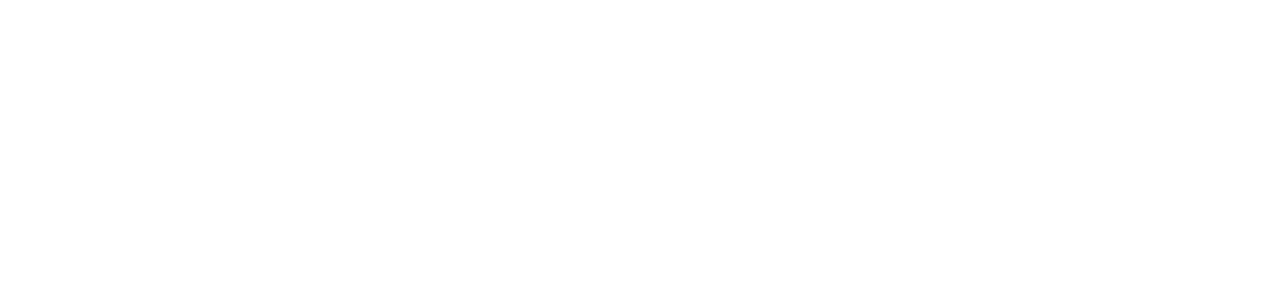
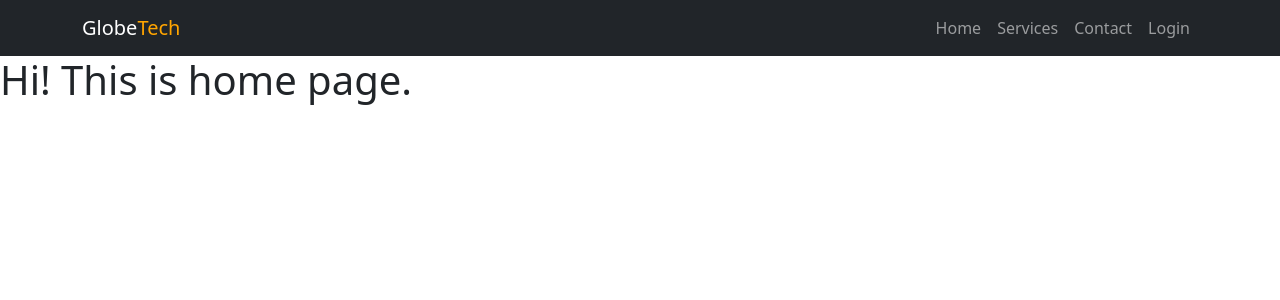
Before and after one commit to antorntech/globetech-project, a React (Create React App) app: page / in a window 1280 px wide. Shown: the top 300 px of the page. Built offline with nearby package versions, Linux system fonts and the light colour scheme.

Commit message:
create navbar in header folder

```diff
--- a/public/index.html
+++ b/public/index.html
@@ -23,7 +23,7 @@
       work correctly both with client-side routing and a non-root public URL.
       Learn how to configure a non-root public URL by running `npm run build`.
     -->
-  <title>React App</title>
+  <title>GlobeTech App</title>
 </head>
 
 <body>
--- a/src/App.js
+++ b/src/App.js
@@ -1,7 +1,24 @@
 import "bootstrap/dist/css/bootstrap.min.css";
+import { Routes, Route } from "react-router-dom";
+import Header from "./components/Header/Header";
+import Contact from "./Pages/Contact/Contact";
+import Home from "./Pages/Home/Home";
+import Login from "./Pages/Login/Login";
+import Services from "./Pages/Services/Services";
 
 function App() {
-  return <div></div>;
+  return (
+    <div>
+      <Header></Header>
+      <Routes>
+        <Route path="/" element={<Home></Home>}></Route>
+        <Route path="/home" element={<Home></Home>}></Route>
+        <Route path="/services" element={<Services></Services>}></Route>
+        <Route path="/contact" element={<Contact></Contact>}></Route>
+        <Route path="/login" element={<Login></Login>}></Route>
+      </Routes>
+    </div>
+  );
 }
 
 export default App;
--- /dev/null
+++ b/src/Pages/Login/Login.js
@@ -0,0 +1,11 @@
+import React from "react";
+
+const Login = () => {
+  return (
+    <div>
+      <h1>Hi! This is login page.</h1>
+    </div>
+  );
+};
+
+export default Login;
--- a/src/components/Header/Header.js
+++ b/src/components/Header/Header.js
@@ -2,37 +2,30 @@
 import Container from "react-bootstrap/Container";
 import Nav from "react-bootstrap/Nav";
 import Navbar from "react-bootstrap/Navbar";
-import NavDropdown from "react-bootstrap/NavDropdown";
+import { Link } from "react-router-dom";
 
 const Header = () => {
   return (
     <div>
       <Navbar collapseOnSelect expand="lg" bg="dark" variant="dark">
         <Container>
-          <Navbar.Brand href="#home">React-Bootstrap</Navbar.Brand>
+          <Navbar.Brand href="#home">
+            Globe<span style={{ color: "orange" }}>Tech</span>{" "}
+          </Navbar.Brand>
           <Navbar.Toggle aria-controls="responsive-navbar-nav" />
           <Navbar.Collapse id="responsive-navbar-nav">
-            <Nav className="me-auto">
-              <Nav.Link href="#features">Features</Nav.Link>
-              <Nav.Link href="#pricing">Pricing</Nav.Link>
-              <NavDropdown title="Dropdown" id="collasible-nav-dropdown">
-                <NavDropdown.Item href="#action/3.1">Action</NavDropdown.Item>
-                <NavDropdown.Item href="#action/3.2">
-                  Another action
-                </NavDropdown.Item>
-                <NavDropdown.Item href="#action/3.3">
-                  Something
-                </NavDropdown.Item>
-                <NavDropdown.Divider />
-                <NavDropdown.Item href="#action/3.4">
-                  Separated link
-                </NavDropdown.Item>
-              </NavDropdown>
-            </Nav>
-            <Nav>
-              <Nav.Link href="#deets">More deets</Nav.Link>
-              <Nav.Link eventKey={2} href="#memes">
-                Dank memes
+            <Nav className="ms-auto">
+              <Nav.Link as={Link} to="/home">
+                Home
+              </Nav.Link>
+              <Nav.Link as={Link} to="/services">
+                Services
+              </Nav.Link>
+              <Nav.Link as={Link} to="/contact">
+                Contact
+              </Nav.Link>
+              <Nav.Link as={Link} to="/login">
+                Login
               </Nav.Link>
             </Nav>
           </Navbar.Collapse>
```
